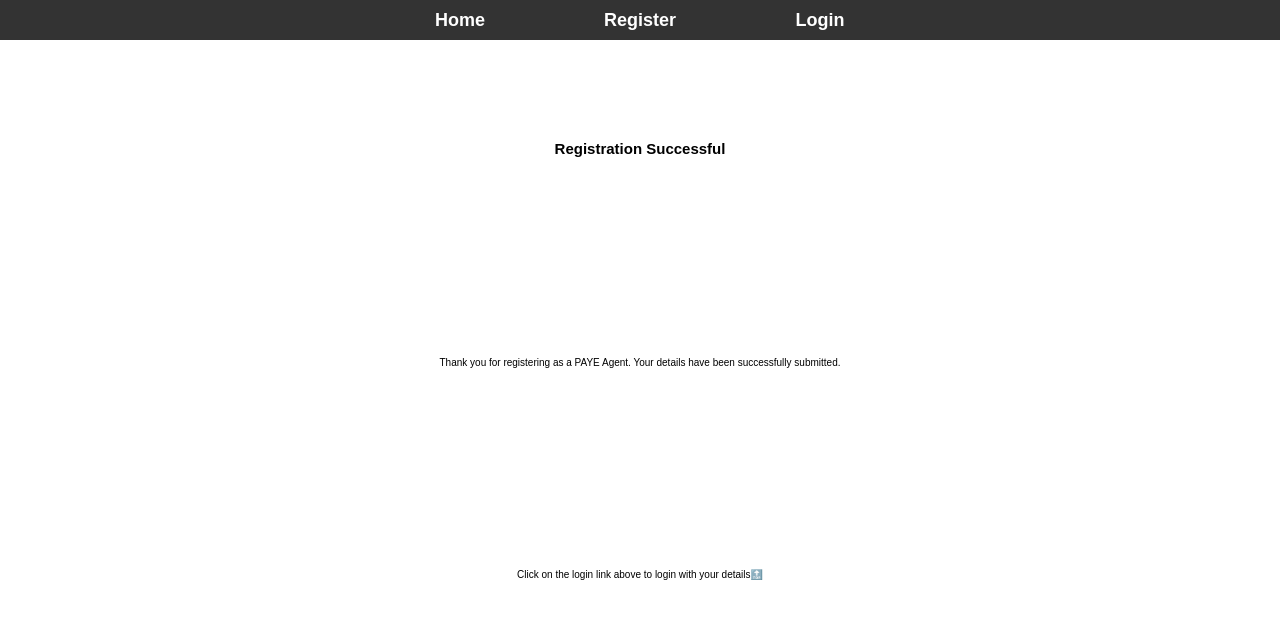
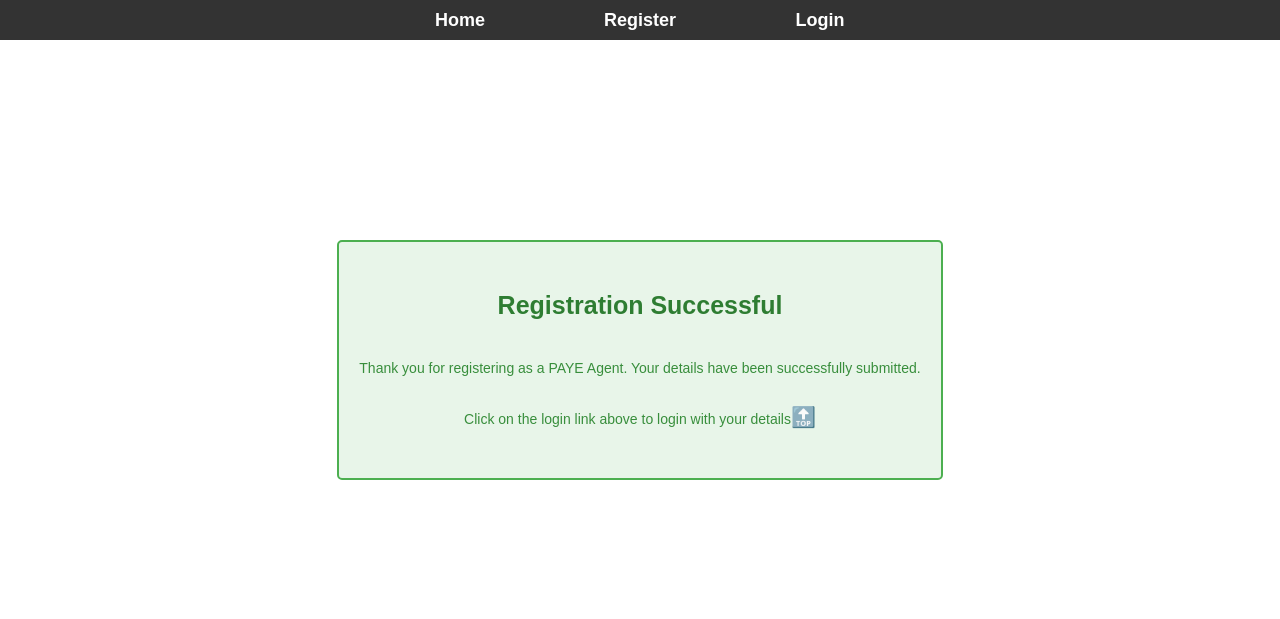
Before and after one commit to DammyDee/pit_computing, a Django app: page /register/success/ in a window 1280 px wide. Shown: the top 619 px of the page. Run offline with Django 5.2, Linux system fonts and the light colour scheme.

Commit message:
success template styled more appropriately

```diff
--- a/payeproject/payeregistration/templates/success.html
+++ b/payeproject/payeregistration/templates/success.html
@@ -1,7 +1,9 @@
 {% extends 'layout.html' %}
 {% block title %}Registration Successful{% endblock %}
 {% block content %}
-<h2>Registration Successful</h2>
-<p>Thank you for registering as a PAYE Agent. Your details have been successfully submitted.</p>
-<p>Click on the login link above to login with your details<span>🔝</span></p>
+<div class="success-message">
+    <h2>Registration Successful</h2>
+    <p>Thank you for registering as a PAYE Agent. Your details have been successfully submitted.</p>
+    <p>Click on the login link above to login with your details<span role="img" aria-label="top" class="top-arrow">🔝</span></p>
+</div>
 {% endblock %}
--- a/payeproject/static/css/style.css
+++ b/payeproject/static/css/style.css
@@ -123,3 +123,30 @@ html {
   margin-bottom: 1rem;
   list-style-type: none;
 }
+
+.success-message {
+  text-align: center;
+  display: flex;
+  flex-direction: column;
+  justify-content: space-evenly;
+  border: 2px solid #4CAF50;
+  padding: 2rem;
+  border-radius: 0.5rem;
+  background-color: #e8f5e9;
+  height: 30vh;
+}
+
+.success-message h2 {
+  color: #2e7d32;
+  font-size: 2.5rem;
+  margin-bottom: 1rem;
+}
+
+.success-message p {
+  font-size: 1.4rem;
+  color: #388e3c;
+}
+
+.success-message p span {
+  font-size: 2rem;
+}
```
